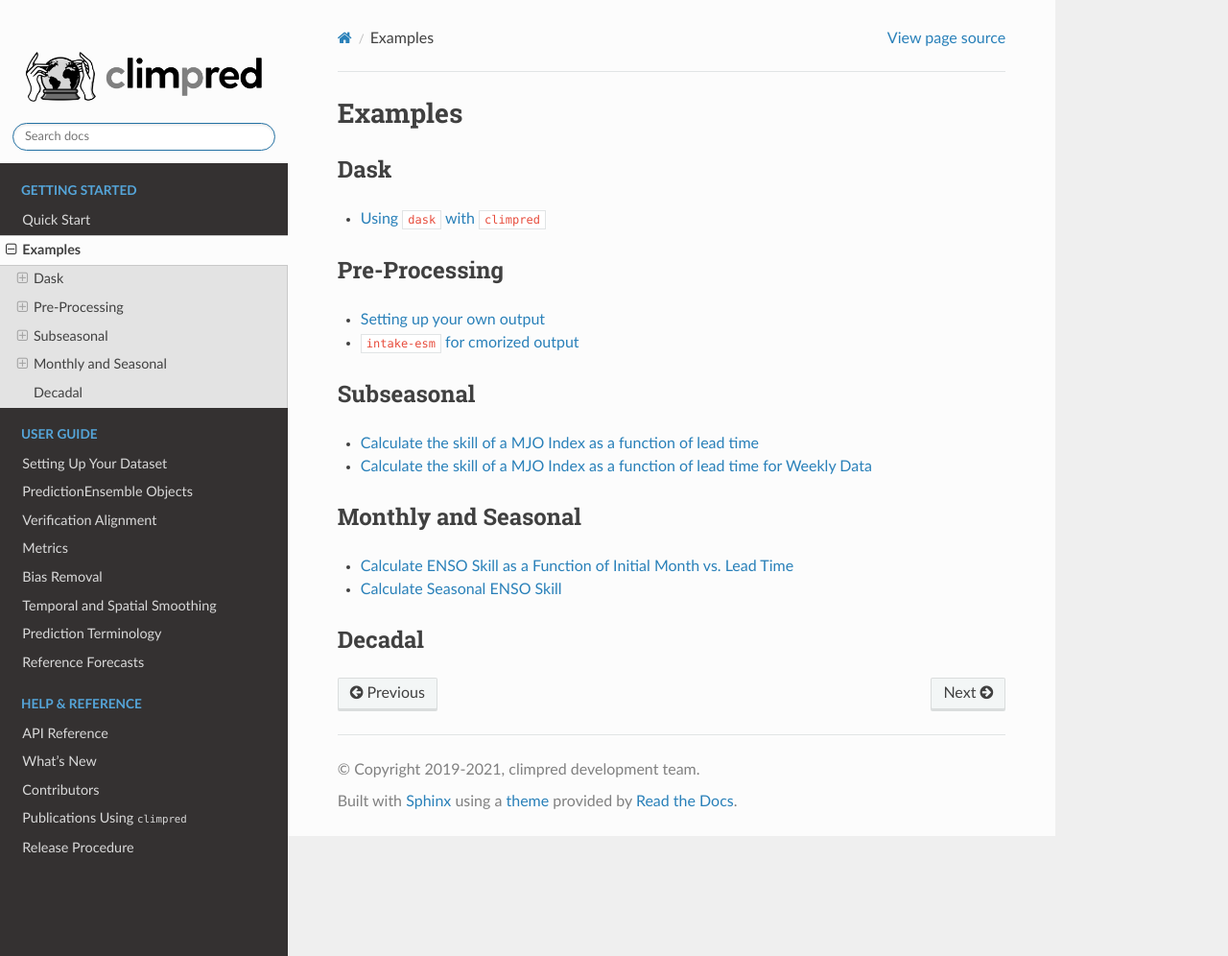
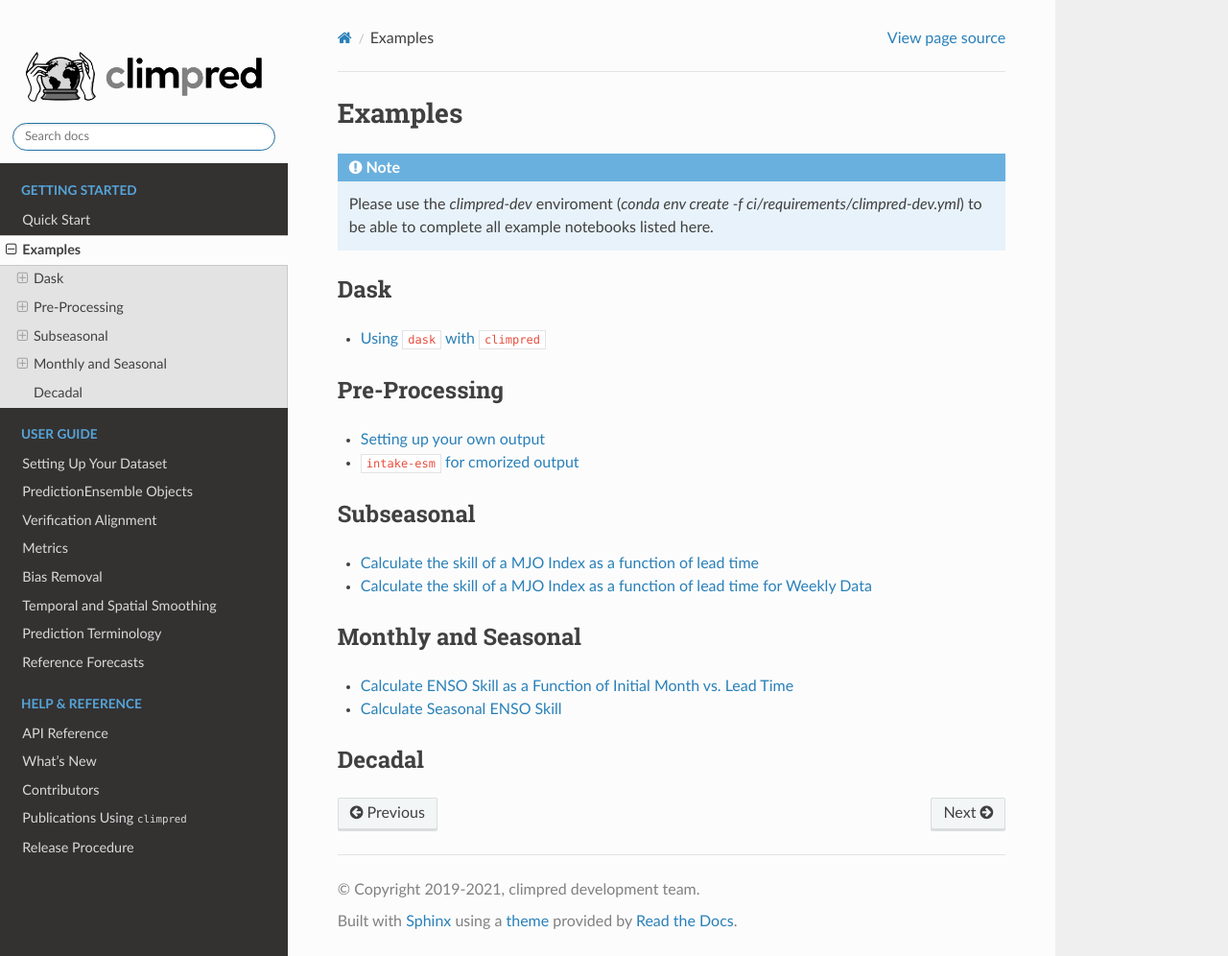
Before and after one commit to pangeo-data/climpred, a Sphinx documentation site: the page built from docs/source/examples.rst, in a window 1280 px wide and 996 px high. Shown: the whole window at 96% size. Built offline with Sphinx 7.4.7 and the Read the Docs theme 2.0.0, drawn with Linux system fonts in a browser that asks for light colours; formulas are drawn with MathJax 3; pages that are not in the unit, such as notebooks, are missing from menus; the version number could not be read and is left out.

Commit message:
Update requirements.txt (#542)
* Update requirements.txt

* Update examples.rst

* Update examples.rst

* xesmf=0.5.1

* Update requirements.txt

```diff
--- a/docs/source/examples.rst
+++ b/docs/source/examples.rst
@@ -1,6 +1,9 @@
 Examples
 #########
 
+.. note::
+    Please use the `climpred-dev` enviroment (`conda env create -f ci/requirements/climpred-dev.yml`)
+    to be able to complete all example notebooks listed here.
 
 Dask
 ====
--- a/requirements.txt
+++ b/requirements.txt
@@ -3,10 +3,12 @@ eofs
 esmtools>=1.1.3
 ipython
 matplotlib
-numpy
+numpy<=1.19
 pandas
 scipy
 toolz
 xarray>=0.16.1
 xrft
 xskillscore>=0.0.18
+netcdf4
+nc-time-axis
```
Also changed, not shown: 1 other file.
